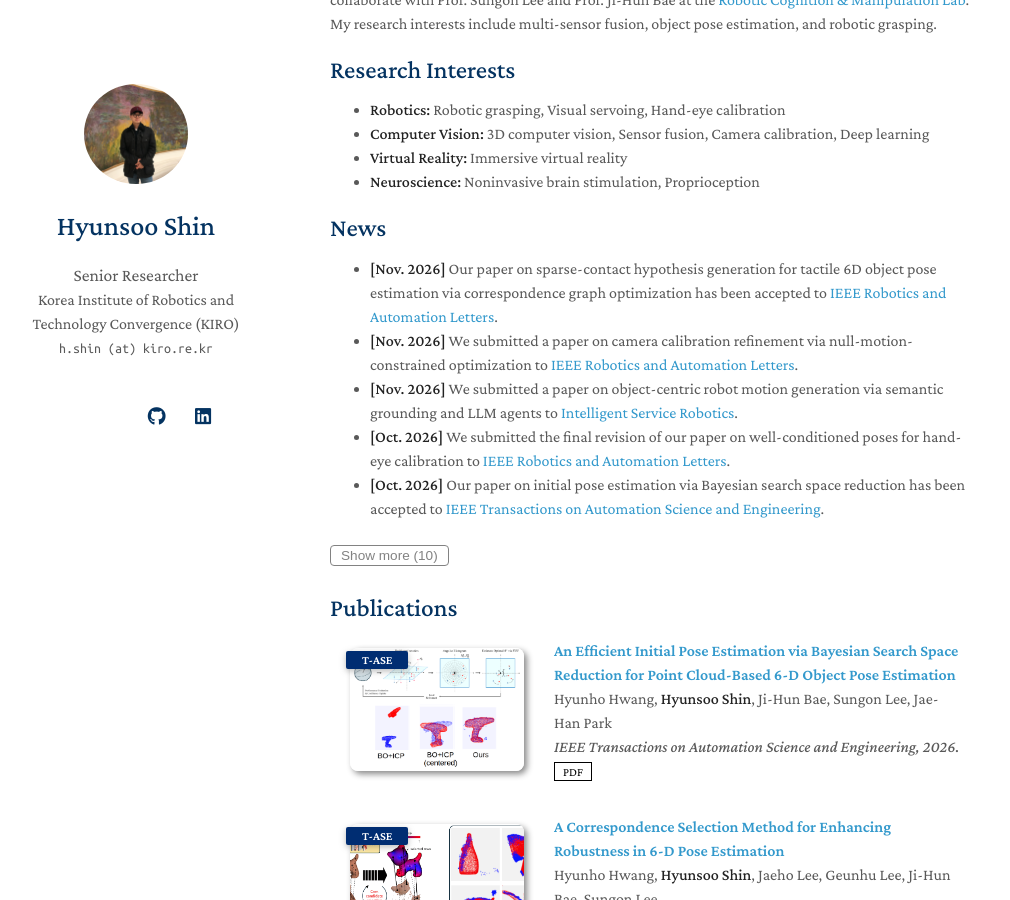
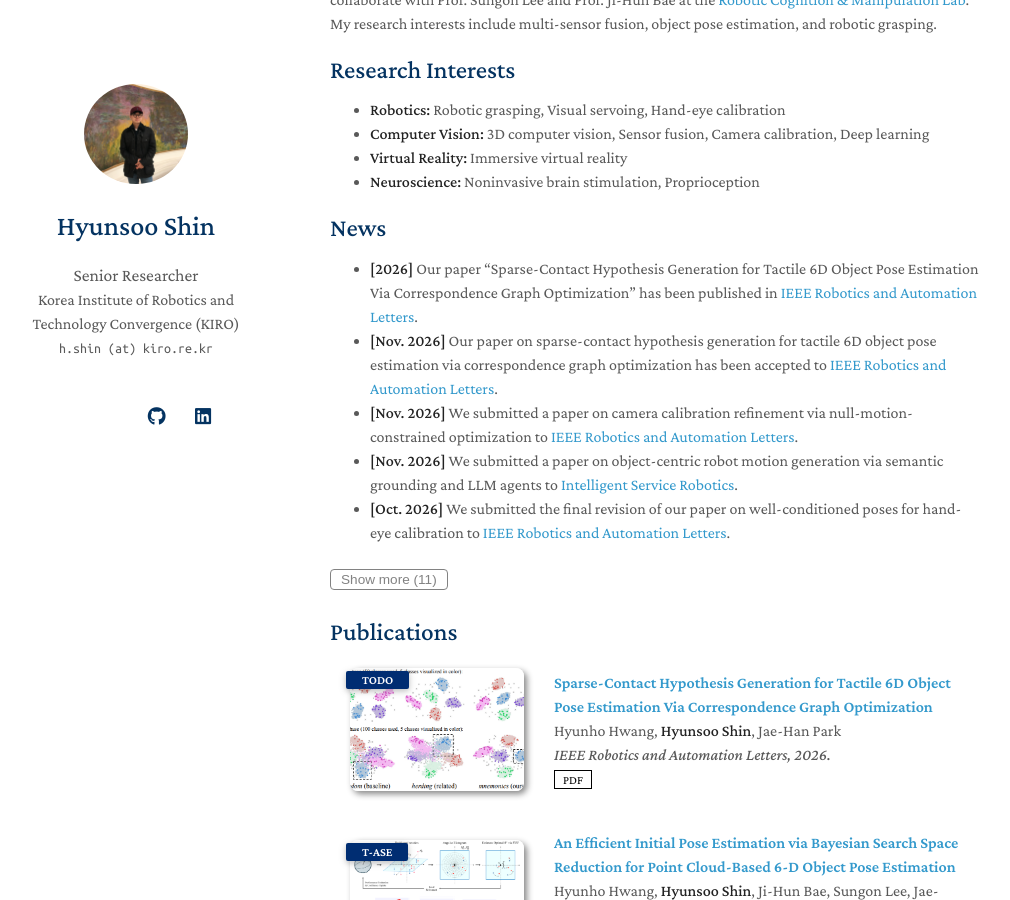
Before and after one commit to hyuns2316/hyuns2316.github.io, a Jekyll site: the page built from index.md, in a window 1280 px wide and 900 px high, scrolled down 289 px. Shown: the whole window, without its empty margins (140-1150 px from the left). Built offline with Jekyll 4.4.1, drawn with Linux system fonts in a browser that asks for light colours; a style sheet for code colours, icons or effects is not loaded; our own code applies the rules of GitHub Pages for plain Markdown files.

Commit message:
Add new publications from ORCID

```diff
--- a/_data/publications.yml
+++ b/_data/publications.yml
@@ -1,4 +1,14 @@
 main:
+
+  # TODO(scholar-sync): check authors, set conference_short / image / bibtex
+  - title: "Sparse-Contact Hypothesis Generation for Tactile 6D Object Pose Estimation Via Correspondence Graph Optimization"
+    authors: "Hyunho Hwang, <strong>Hyunsoo Shin</strong>, Jae-Han Park"
+    conference_short: "TODO"
+    conference: "IEEE Robotics and Automation Letters, 2026."
+    pdf: https://doi.org/10.1109/LRA.2026.3754607
+    bibtex:
+    image: ./assets/img/teaser_example.png
+    notes:
 
   - title: "An Efficient Initial Pose Estimation via Bayesian Search Space Reduction for Point Cloud-Based 6-D Object Pose Estimation"
     authors: "Hyunho Hwang, <strong>Hyunsoo Shin</strong>, Ji-Hun Bae, Sungon Lee, Jae-Han Park"
--- a/_data/scholar_seen.yml
+++ b/_data/scholar_seen.yml
@@ -5,3 +5,4 @@ seen:
 - "VLM-based Object-centric 6DoF 3D Visual Grounding"
 - "A Correspondence Selection Method for Enhancing Robustness in 6-D Pose Estimation"
 - "An Efficient Initial Pose Estimation via Bayesian Search Space Reduction for Point Cloud-Based 6-D Object Pose Estimation"
+- "Sparse-Contact Hypothesis Generation for Tactile 6D Object Pose Estimation Via Correspondence Graph Optimization"
--- a/index.md
+++ b/index.md
@@ -17,6 +17,7 @@ I am a Senior Researcher at the [Capital Regional Research Center](https://www.k
 
 <div class="news-list" markdown="1">
 
+- **[2026]** Our paper "Sparse-Contact Hypothesis Generation for Tactile 6D Object Pose Estimation Via Correspondence Graph Optimization" has been published in [IEEE Robotics and Automation Letters](https://doi.org/10.1109/LRA.2026.3754607).
 - **[Nov. 2026]** Our paper on sparse-contact hypothesis generation for tactile 6D object pose estimation via correspondence graph optimization has been accepted to [IEEE Robotics and Automation Letters](https://ieeexplore.ieee.org/xpl/RecentIssue.jsp?punumber=7083369).
 - **[Nov. 2026]** We submitted a paper on camera calibration refinement via null-motion-constrained optimization to [IEEE Robotics and Automation Letters](https://ieeexplore.ieee.org/xpl/RecentIssue.jsp?punumber=7083369).
 - **[Nov. 2026]** We submitted a paper on object-centric robot motion generation via semantic grounding and LLM agents to [Intelligent Service Robotics](https://link.springer.com/journal/11370).
```
Also changed, not shown: 1 other file.
